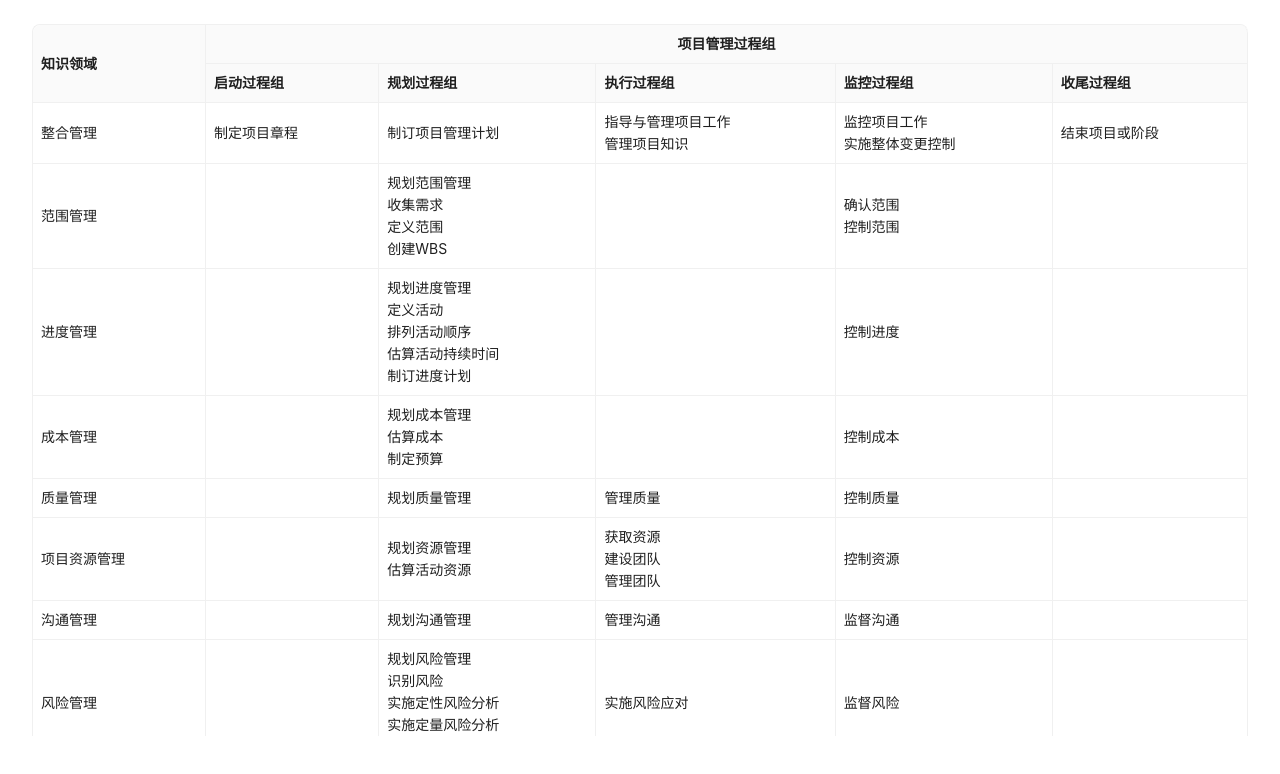
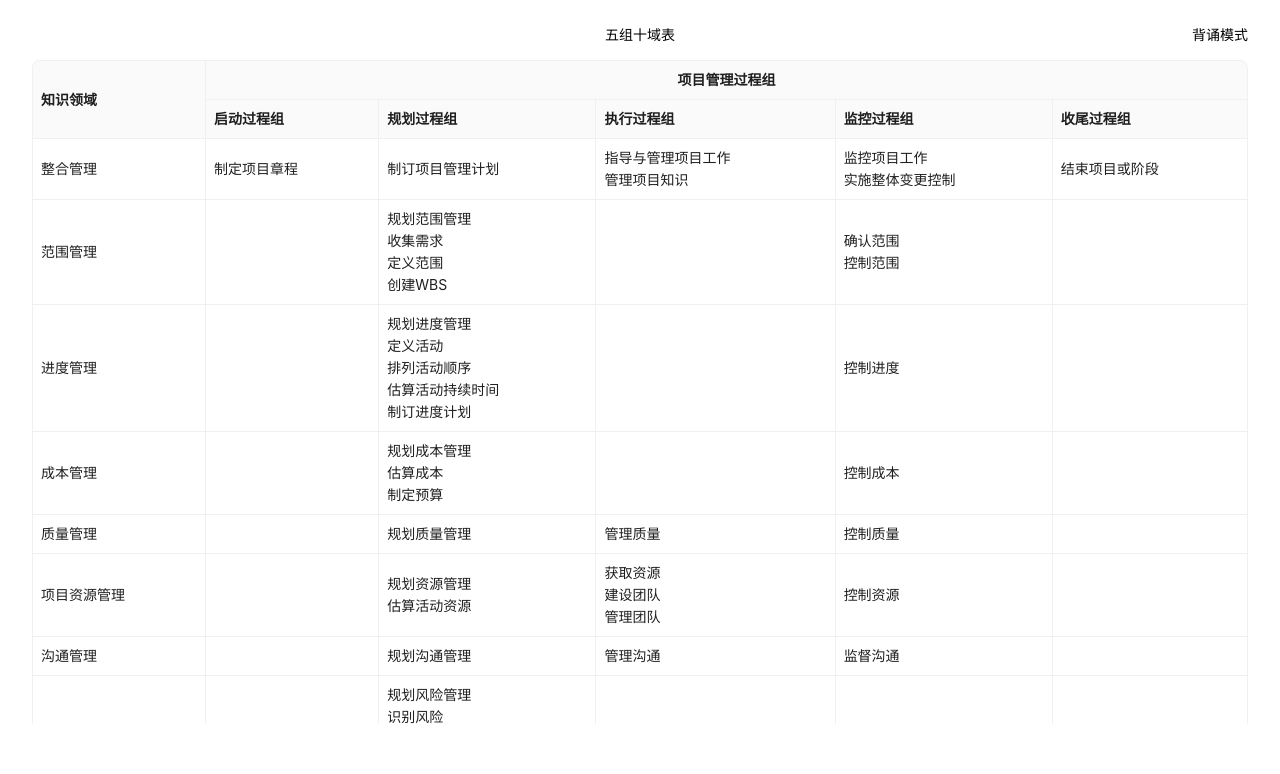
Before and after one commit to waterXP/study-info, a React app: page / in a window 1280 px wide. Shown: the top 774 px of the page. Built offline with nearby package versions, Linux system fonts and the light colour scheme.

Commit message:
up: update styudy

```diff
--- a/src/pages/Chapter/Chapter.js
+++ b/src/pages/Chapter/Chapter.js
@@ -11,7 +11,6 @@ import Title from '@com/Title'
 const Chapter = () => {
   const viewMode = useSelector(({ viewMode }) => viewMode)
   const dispatch = useDispatch()
-  console.log('viewMode', viewMode)
   const [flag, setFlag] = useState(0)
   const [searchParams] = useSearchParams()
   const [data, setData] = useState(null)
--- a/src/pages/Chapter/Chapter.styl
+++ b/src/pages/Chapter/Chapter.styl
@@ -41,7 +41,7 @@
   box-sizing border-box
   padding 16px 0 0
   width 100vw
-  background-color #ea4436
+  background-color cd
   color #fff
   text-align center
   font-size 30px
@@ -50,6 +50,6 @@
   &:last-child
     padding-bottom 16px
   &.in-reading
-    background-color #4284f4
+    background-color cp
   &.in-second
-    background-color #34a853
+    background-color cs
--- a/src/pages/Main/Main.js
+++ b/src/pages/Main/Main.js
@@ -2,12 +2,15 @@ import React, { memo, useCallback } from 'react'
 // import PropTypes from 'prop-types'
 import './Main.styl'
 import { useNavigate } from 'react-router-dom'
+import { useSelector, useDispatch } from 'react-redux'
 import { Table } from 'antd'
 import { columns, dataSource } from '@/consts/overall'
 
-const scroll = { x: 772, y: 'calc(100vh - 167px)' }
+const scroll = { x: 772, y: 'calc(100vh - 215px)' }
 
 const Main = () => {
+  const viewMode = useSelector(({ viewMode }) => viewMode)
+  const dispatch = useDispatch()
   const navigate = useNavigate()
   const onRow = useCallback(
     ({ id }) => ({
@@ -17,7 +20,26 @@ const Main = () => {
     }),
     [navigate]
   )
+  const toggleMode = useCallback(
+    e => {
+      e.stopPropagation()
+      dispatch({ type: 'changeViewMode' })
+    }, []
+  )
   return <div className='pg-main'>
+    <div className='pg-main--header'>
+      <p className='pg-main--title'>五组十域表</p>
+      <div
+        className={
+          viewMode === 'recite'
+            ? 'pg-main--mode is-clickable'
+            : 'pg-main--mode is-clickable is-mode-reading'
+        }
+        onClick={toggleMode}
+      >
+        { viewMode === 'recite' ? '背诵模式' : '阅读模式' }
+      </div>
+    </div>
     <Table
       rowKey='realm'
       tableLayout='fixed'
--- a/src/pages/Main/Main.styl
+++ b/src/pages/Main/Main.styl
@@ -1,2 +1,16 @@
 .pg-main
   padding 24px 32px 64px
+.pg-main--header
+  position relative
+.pg-main--title
+  getFont(.85, 24, 32)
+  weight()
+  margin-bottom 16px
+  text-align center
+.pg-main--mode
+  f(cd, 14, 32)
+  position absolute
+  right 0
+  top 0
+  &.is-mode-reading
+    color cp
--- a/src/var.styl
+++ b/src/var.styl
@@ -1,3 +1,6 @@
+cd = #ea4436
+cp = #4284f4
+cs = #34a853
 weight(v = 500)
   if v == 500
     font-family PingFangSC-Medium, PingFang SC, -apple-system, BlinkMacSystemFont, "Segoe UI", Roboto, "Helvetica Neue", Helvetica, "PingFang SC", "Hiragino Sans GB", "Microsoft YaHei", SimSun, sans-serif
```
